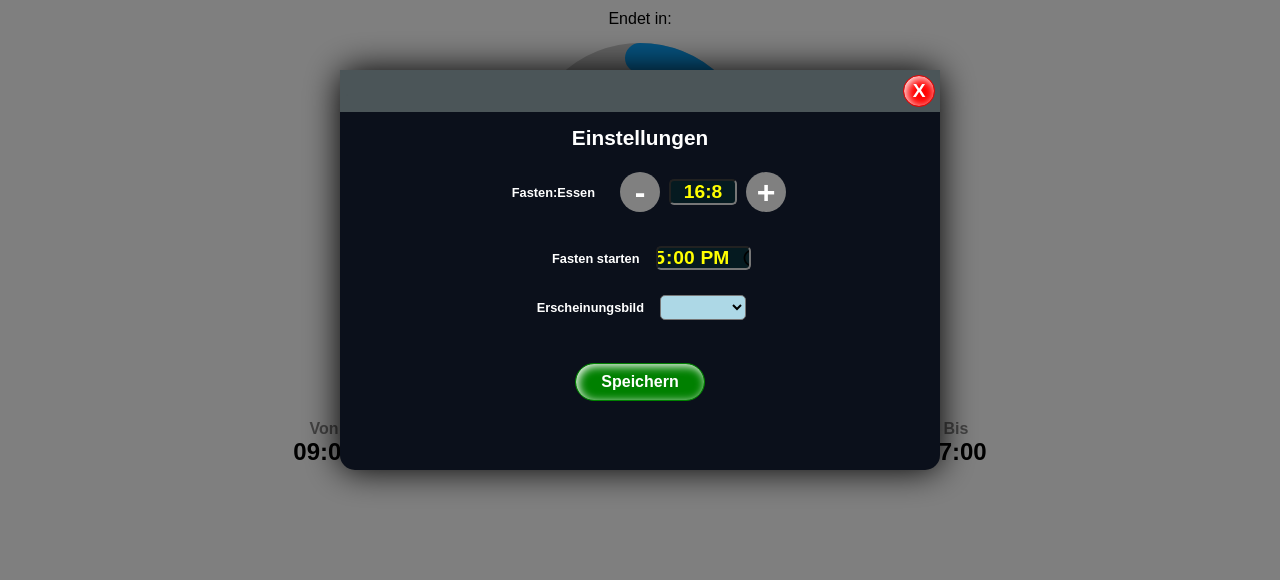
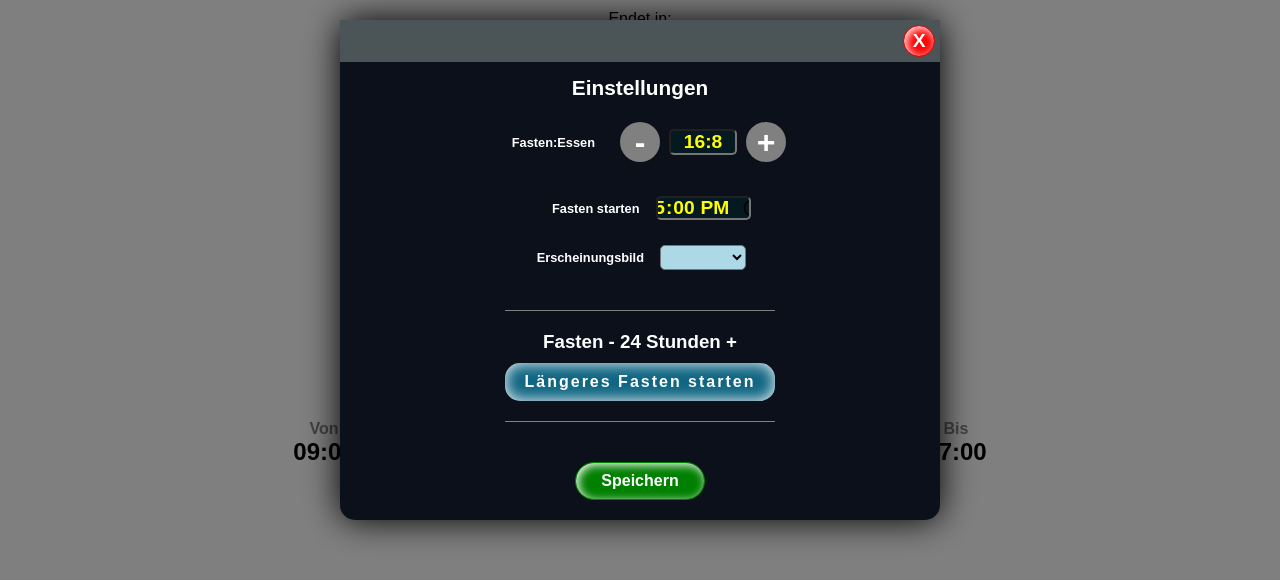
Before and after one commit to DanielVierh/intervallfasten24, a website: page index.html in a window 1280 px wide. Both pictures are taken after a click on the button "16:8". Shown: the part 130-710 px from the top of the page. Drawn offline with Linux system fonts and the light colour scheme.

Commit message:
add long fasting section to settings

```diff
--- a/index.html
+++ b/index.html
@@ -44,7 +44,12 @@
                         <option value="Dunkel">Dunkel</option>
                     </select>
                 </div>
-                <br>
+
+                <div class="section-wrapper">
+                    <h3>Fasten - 24 Stunden +</h3>
+                    <div class="fasting-button" id="btn_start_stop_longFasting">Längeres Fasten starten</div>
+                </div>
+
                 <button class="saveButton" id="btnSaveSettings">Speichern</button>
             </div>
         </div>
--- a/src/css/style.scss
+++ b/src/css/style.scss
@@ -44,7 +44,7 @@ background-color: rgba(0,0,0,0.5);
 
 #modal{
     max-width: 600px;
-    height: 400px;
+    height: 500px;
     margin: auto;
     position: absolute;
     top: 0;
@@ -439,3 +439,25 @@ header{
     padding: 6px;
 
 }
+
+.section-wrapper {
+    margin: 15px auto 40px auto;
+    border-top: 1px solid gray;
+    border-bottom: 1px solid gray;
+    padding: 20px 0;
+
+    h3 {
+        margin: 0 auto 10px auto;
+        text-align: center;
+    }
+
+    .fasting-button {
+        background-color: rgb(16, 102, 131);
+        color: white;
+        padding: 10px 20px;
+        border-radius: 15px;
+        box-shadow: inset 0 0 15px white;
+        font-weight: bold;
+        letter-spacing: 2px;
+    }
+}
```
Also changed, not shown: src/css/style.css, 1 other file.
